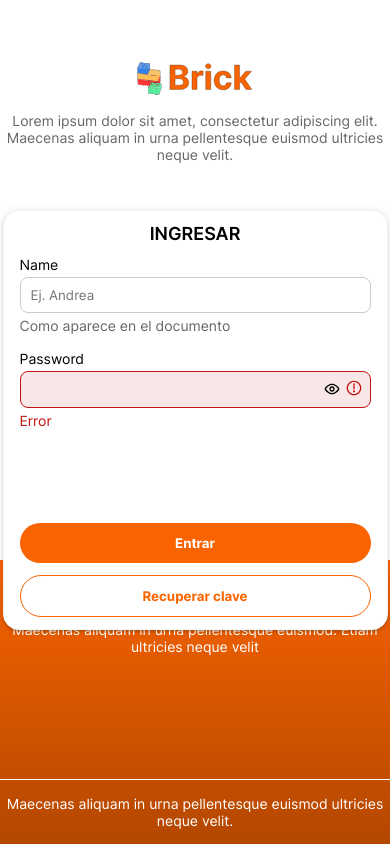
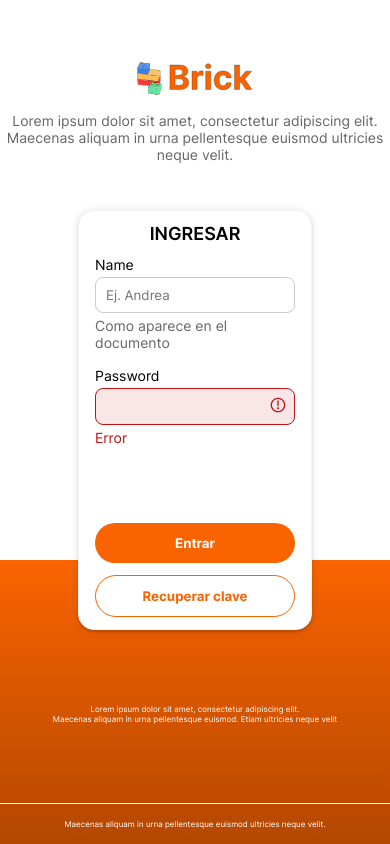
Before and after one commit to SantiDiLiscia/challengeDesignSystem, a React (Create React App) app: page / in a window 390 px wide. Built offline with nearby package versions, Linux system fonts and the light colour scheme.

Commit message:
updated styles in login for responsiveness

```diff
--- a/src/screens/Login/index.jsx
+++ b/src/screens/Login/index.jsx
@@ -30,7 +30,7 @@ function Login({toggleTheme}) {
 
         setFormData(currentData => ({
             ...currentData,
-            [name]: value
+            [name]: value.toUpperCase()
         }));
     };
 
@@ -68,7 +68,7 @@ function Login({toggleTheme}) {
                         <CardInput
                             errorMsg="Error"
                             inputStyle="box"
-                            inputType="password"
+                            type="password"
                             labelName="Password"
                             name="pass"
                             onChange={handleChange}
--- a/src/screens/Login/styles.js
+++ b/src/screens/Login/styles.js
@@ -23,10 +23,13 @@ export const Card = styled(CardOriginal)`
     justify-self: center;
     width: 345px;
 
-    @media (max-width: ${({theme}) => theme.mobile}) {
-        padding: 12px 16px;
-        grid-row: 4 / 10;
-        width: 90vw;
+    @media (max-width: ${({theme}) => theme.tablet}) {
+        width: 225px;
+        @media (max-width: ${({theme}) => theme.mobile}) {
+            padding: 12px 16px;
+            grid-row: 4 / 10;
+            width: min(200px, 90vw);
+        }
     }
 `;
 
@@ -73,8 +76,12 @@ export const FooterSection = styled(CenteredContainer)`
 export const FooterText = styled(Text)`
     color: ${({theme}) => theme.white100};
 
-    @media (max-width: ${({theme}) => theme.mobile}) {
-        font-size: ${({theme}) => theme.fs_small}
+    @media(max-width: ${({theme}) => theme.tablet}) {
+        font-size: ${({theme}) => theme.fs_small};
+
+        @media (max-width: ${({theme}) => theme.mobile}) {
+            font-size: ${({theme}) => theme.fs_verySmall};
+        }
     }
 `;
 
@@ -93,11 +100,19 @@ export const LoginContainer = styled.div`
     }
 `;
 
+    // max-width: 250px;
+    // min-width: 140px;
 export const Logo = styled(LogoOriginal)`
     height: auto;
-    max-width: 250px;
-    min-width: 140px;
-    width: 35vw;
+    width: 220px;
+
+    @media (max-width: ${({theme}) => theme.tablet}) {
+        width: 180px;
+
+        @media (max-width: ${({theme}) => theme.mobile}) {
+            width: 140px;
+        }
+    }
 `
 
 export const LogoContainer = styled(CenteredContainer)`
@@ -137,9 +152,4 @@ export const TopFooterSection = styled(FooterSection)`
     padding-top: 80px;
     text-align: center;
 
-    @media (max-width: ${({theme}) => theme.mobile}) {
-        padding-top: 0;
-        padding-bottom: 80px;
-        justify-content: center;
-    }
 `;
--- a/src/style/themes.js
+++ b/src/style/themes.js
@@ -21,6 +21,7 @@ const fontWeights = {
 };
 
 const fontSizes = {
+  fs_verySmall: "0.5rem",
   fs_small: "0.875rem",
   fs_normal: "1rem",
   fs_big: "1.125rem",
```
